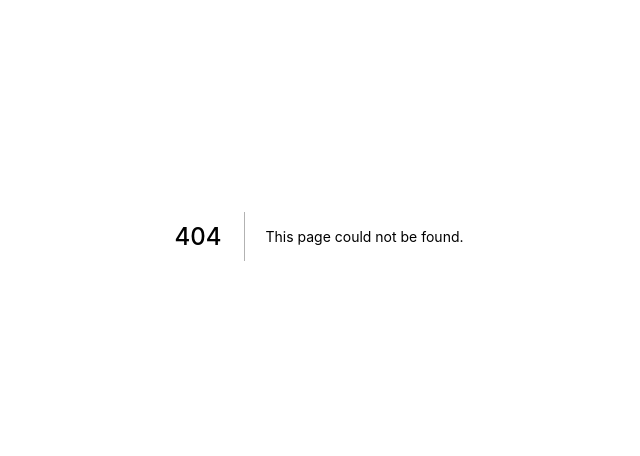
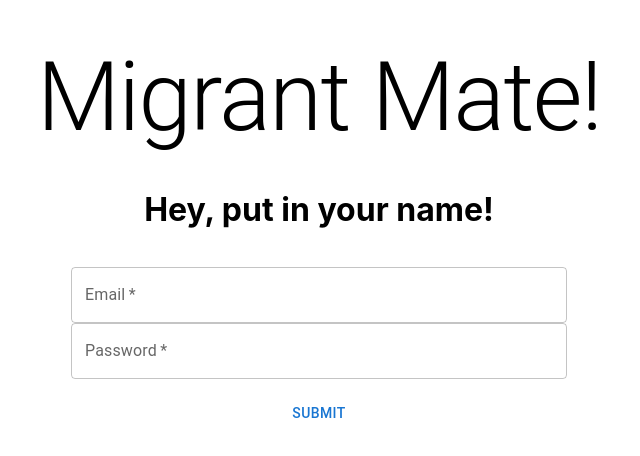
Before and after one commit to YannickPferr/collabothon-coba, a Next.js app: page /login in a window 1280 px wide. Before the commit this address had no page. Shown: the part 164-620 px from the top of the page, without its empty margins (321-961 px from the left). Built offline with nearby package versions, Linux system fonts and the light colour scheme.

Commit message:
Add login

```diff
--- /dev/null
+++ b/pages/login.jsx
@@ -0,0 +1,109 @@
+import { Alert, Button, TextField, Typography } from '@mui/material';
+import bcrypt from 'bcryptjs';
+import { doc, getDoc, setDoc } from 'firebase/firestore';
+import { useState } from 'react';
+import db from '../firebase.config';
+import styles from '../styles/Login.module.css';
+
+const validEmailRegex =
+    /^(([^<>()[\]\\.,;:\s@\"]+(\.[^<>()[\]\\.,;:\s@\"]+)*)|(\".+\"))@((\[[0-9]{1,3}\.[0-9]{1,3}\.[0-9]{1,3}\.[0-9]{1,3}\])|(([a-zA-Z\-0-9]+\.)+[a-zA-Z]{2,}))$/;
+export default function Login() {
+    const [email, setEmail] = useState('');
+    const [emailFieldError, setEmailFieldError] = useState('');
+
+    const [password, setPassword] = useState('');
+    const [passwordFieldError, setPasswordFieldError] = useState('');
+
+    const [success, setSuccess] = useState(false);
+
+    const isInputValid = () => {
+        const isEmailValid = emailFieldError.length === 0;
+        const isPasswordValid = passwordFieldError.length === 0;
+        return isEmailValid && isPasswordValid;
+    };
+
+    const submit = async (e) => {
+        e.preventDefault();
+        const hashedPassword = bcrypt.hashSync(password, 10);
+        if (isInputValid()) {
+            const docRef = doc(db, 'user', email);
+            const user = await getDoc(docRef);
+
+            if (user.exists()) setEmailFieldError('User already exists');
+            else {
+                const result = await setDoc(doc(db, 'user', email), {
+                    email,
+                    password: hashedPassword,
+                });
+                setEmail('');
+                setPassword('');
+                setSuccess(true);
+                setTimeout(() => setSuccess(false), 2000);
+            }
+        }
+    };
+
+    const handleEmailInputChange = (e) => {
+        setEmail(e.target.value);
+    };
+
+    const validateEmail = () => {
+        //validate email
+        if (email.match(validEmailRegex)) setEmailFieldError('');
+        else setEmailFieldError('Please enter a valid email');
+    };
+
+    const handlePasswordInputChange = (e) => {
+        setPassword(e.target.value);
+    };
+
+    const validatePassword = () => {
+        if (password.length > 0) setPasswordFieldError('');
+        else setPasswordFieldError('Please enter a valid password');
+    };
+
+    return (
+        <div className={styles.main}>
+            <Typography variant="h1">Migrant Mate!</Typography>
+            <h1>Hey, put in your name!</h1>
+            <div className={styles.textFieldContainer}>
+                <TextField
+                    id="outlined-basic"
+                    label="Email"
+                    type="email"
+                    variant="outlined"
+                    error={emailFieldError.length > 0}
+                    helperText={
+                        emailFieldError.length > 0 ? emailFieldError : ''
+                    }
+                    required
+                    fullWidth
+                    value={email}
+                    onChange={handleEmailInputChange}
+                    onBlur={validateEmail}
+                />
+                <TextField
+                    id="outlined-basic"
+                    label="Password"
+                    type="password"
+                    variant="outlined"
+                    required
+                    fullWidth
+                    value={password}
+                    error={passwordFieldError.length > 0}
+                    helperText={
+                        passwordFieldError.length > 0 ? passwordFieldError : ''
+                    }
+                    onChange={handlePasswordInputChange}
+                    onBlur={validatePassword}
+                />
+            </div>
+            <Button onClick={submit}>Submit</Button>
+            {success && (
+                <Alert variant="filled" severity="success">
+                    Thanks for signing up!
+                </Alert>
+            )}
+        </div>
+    );
+}
```
